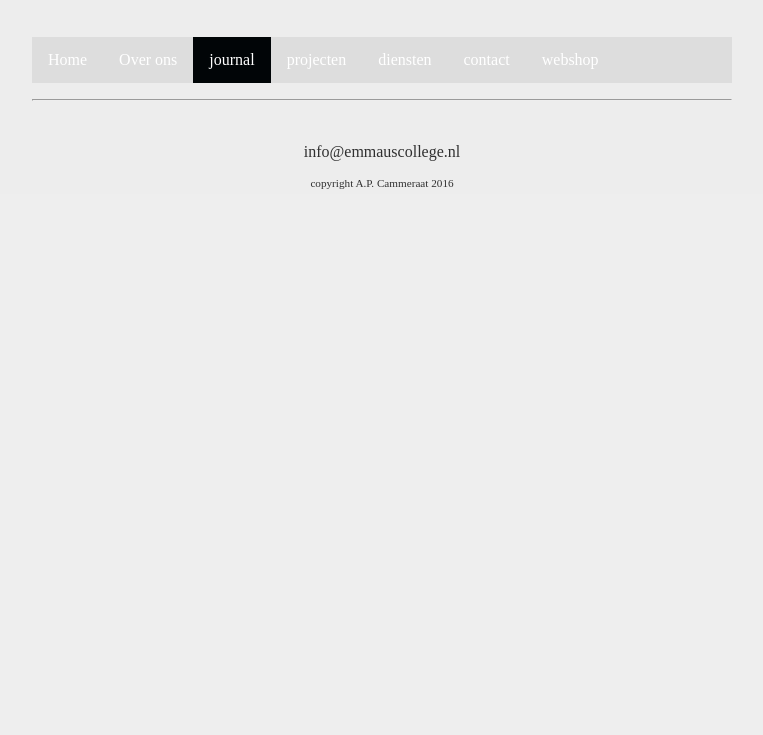
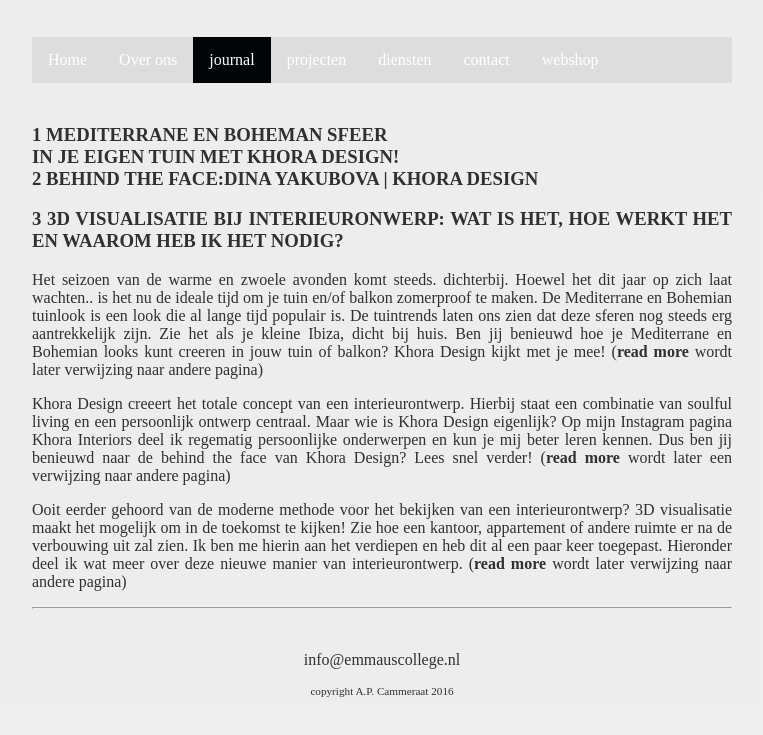
Before and after one commit to emmaus-4h/website-4hin2-Nathalie, a plain HTML site: page journal.html in a window 1280 px wide. Shown: the part 61-796 px from the top of the page, without its empty margins (258-1021 px from the left). Drawn offline with Linux system fonts and the light colour scheme.

Commit message:
informatie opslaan

```diff
--- a/journal.html
+++ b/journal.html
@@ -4,7 +4,7 @@
 
     <head>
         <link rel="stylesheet" href="style.css">
-        <title>Dit is een eenvoudige website</title>
+        <title></title>
     </head>
 
     <body>
@@ -31,7 +31,34 @@
 
 
             <article>
-                <p></p>
+                <p><h3> <br> 1 MEDITERRANE EN BOHEMAN SFEER</br>
+                IN JE EIGEN TUIN MET KHORA DESIGN!
+                 <br>2 BEHIND THE FACE:DINA YAKUBOVA | KHORA DESIGN</br></h3>
+              <h3> 3 3D VISUALISATIE BIJ INTERIEURONWERP: WAT IS HET, HOE WERKT HET EN WAAROM HEB IK HET NODIG?</h3></p>
+
+
+
+
+
+
+
+                <p>Het seizoen van de warme en zwoele avonden komt steeds. dichterbij. Hoewel het dit jaar op zich laat wachten.. is het nu de ideale tijd om je tuin en/of balkon zomerproof te maken. De Mediterrane en Bohemian tuinlook is een look die al lange tijd populair is. De tuintrends laten ons zien dat deze sferen nog steeds erg aantrekkelijk zijn. Zie het als je kleine Ibiza, dicht bij huis. Ben jij benieuwd hoe je Mediterrane en Bohemian looks kunt creeren in jouw tuin of balkon? Khora Design kijkt met je mee!
+                  (<strong>read more </strong>wordt later verwijzing naar andere pagina)</p>
+
+                 <p> Khora Design creeert het totale concept van een interieurontwerp. Hierbij staat een combinatie van soulful living en een persoonlijk ontwerp centraal. Maar wie is Khora Design eigenlijk? Op mijn Instagram pagina Khora Interiors deel ik regematig persoonlijke onderwerpen en kun je mij beter leren kennen. Dus ben jij benieuwd naar de behind the face van Khora Design? Lees snel verder!
+                  (<strong>read more</strong> wordt later een verwijzing naar andere pagina) </p>
+
+                  <p> Ooit eerder gehoord van de moderne methode voor het bekijken van een interieurontwerp? 3D visualisatie maakt het mogelijk om in de toekomst te kijken! Zie hoe een kantoor, appartement of andere ruimte er na de verbouwing uit zal zien. Ik ben me hierin aan het verdiepen en heb dit al een paar keer toegepast. Hieronder deel ik wat meer over deze nieuwe manier van interieurontwerp.
+
+                    (<strong>read more</strong> wordt later verwijzing naar andere pagina)
+
+
+
+
+
+
+
+
             </article>
 
             <footer>
```
